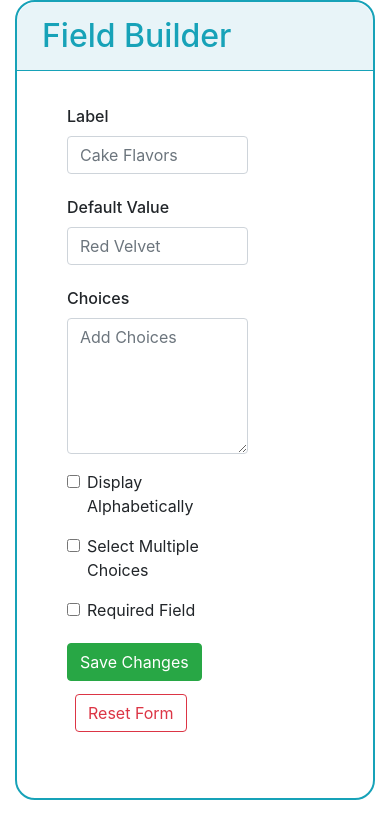
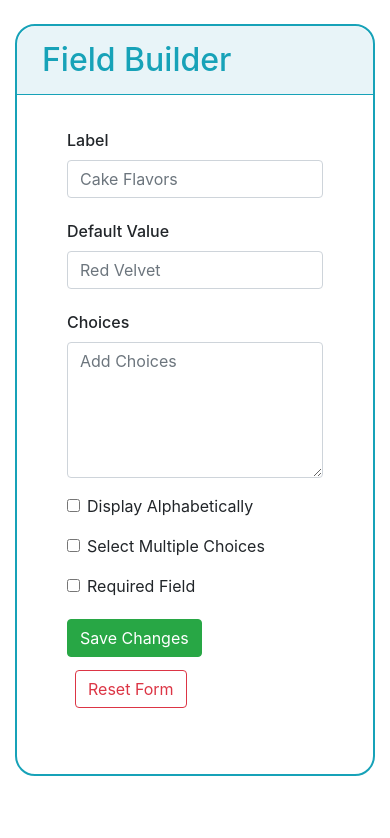
Before and after one commit to enbacon/Field-Builder, a React (Create React App) app: page / in a window 390 px wide. Shown: the top 838 px of the page. Built offline with nearby package versions, Linux system fonts and the light colour scheme.

Commit message:
Make mobile friendly

```diff
--- a/src/index.scss
+++ b/src/index.scss
@@ -63,3 +63,9 @@ h2 {
 code {
   font-family: source-code-pro, Menlo, Monaco, Consolas, 'Courier New', monospace;
 }
+
+@media only screen and (max-width: 400px) {
+  .form {
+    margin: auto;
+  }
+}
```
